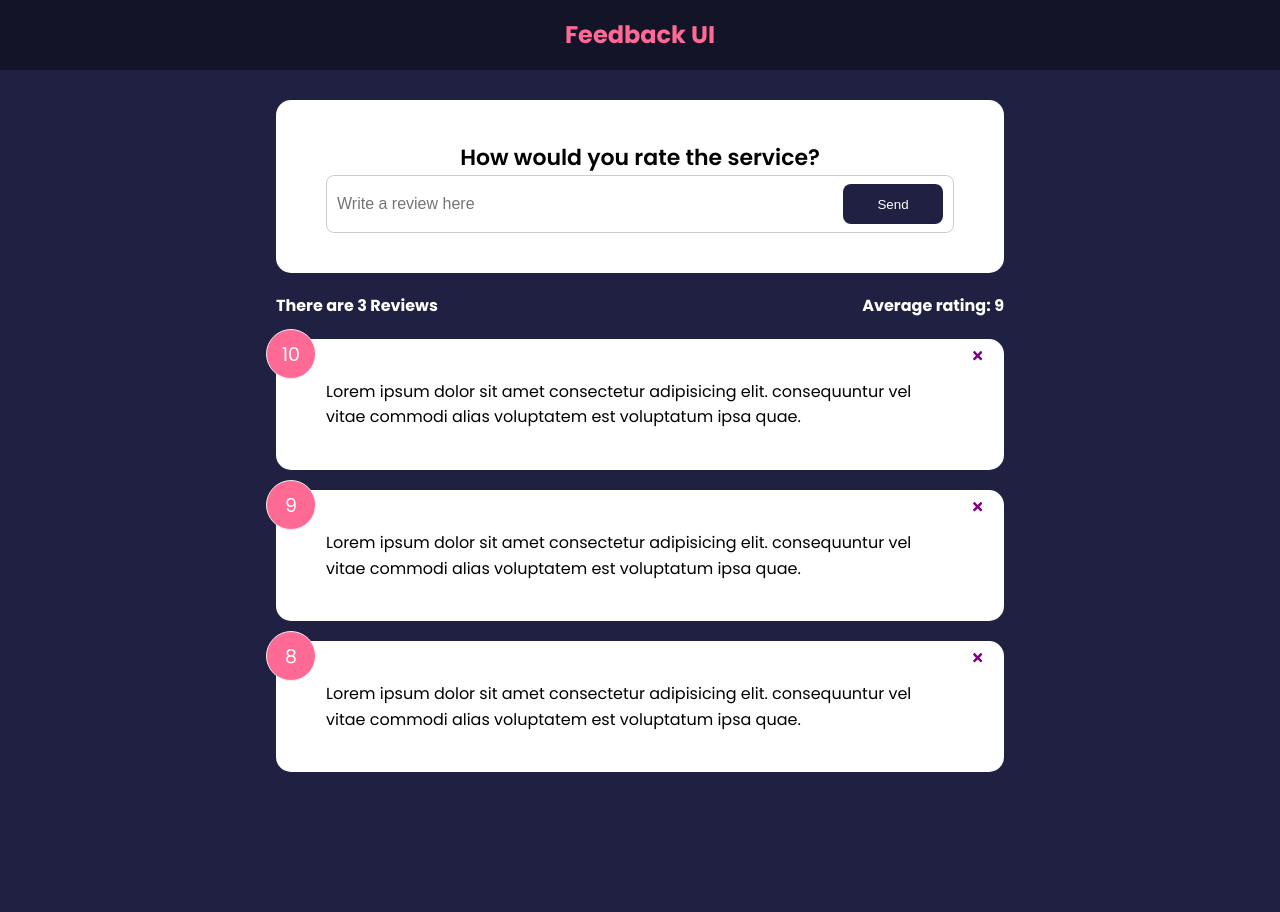
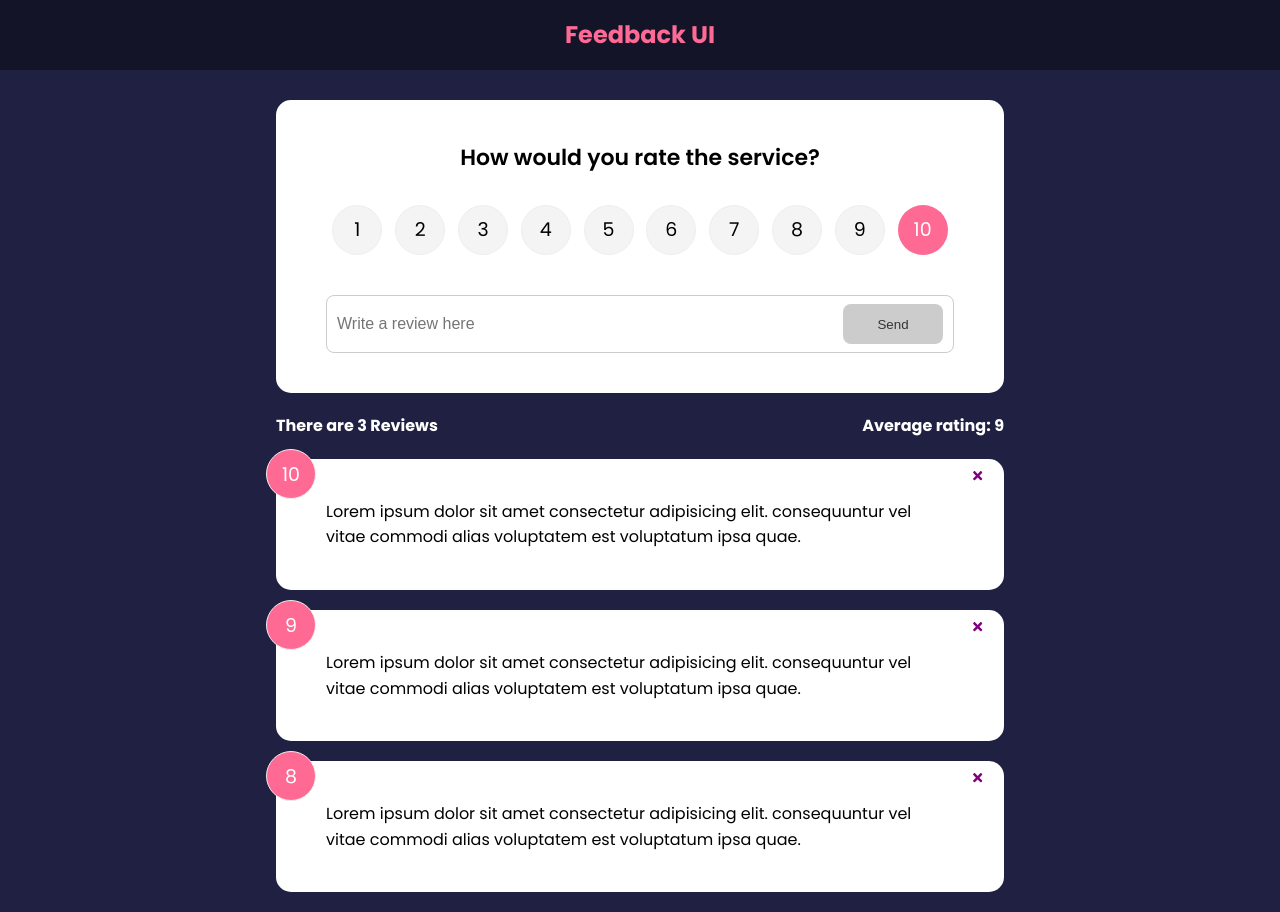
Before and after one commit to jtc27/Feedback-App-React, a React (Create React App) app: page / in a window 1280 px wide. Before the commit the page ends 800 px from the top, so only its background shows below. Built offline with nearby package versions, Linux system fonts and the light colour scheme.

Commit message:
radio buttons added to feedback form

```diff
--- a/src/components/FeedbackForm.jsx
+++ b/src/components/FeedbackForm.jsx
@@ -1,11 +1,28 @@
 import Card from "./shared/card"
 import Button from "./shared/button"
 import {useState} from 'react'
+import RatingSelect from "./RatingSelect"
 
 function FeedbackForm() {
 
   const [text, setText] = useState('')
+  const [rating, setRating] = useState(10)
+  const [btnDisabled, setBtnDisabled] = useState(true)
+  const [message, setMessage] = useState('')
+
+
   const handleTextChange = (e) => {
+    if(text === ''){
+      setBtnDisabled(true)
+      setMessage(null)
+    } else if(text !=='' && text.trim().length <= 10) {
+      setBtnDisabled(true)
+      setMessage('Review must be at least 10 characters')
+    } else {
+      setBtnDisabled(false)
+      setMessage(null)
+    }
+
     setText(e.target.value);
   }
 
@@ -13,15 +30,17 @@
     <Card>
       <form>
         <h2>How would you rate the service?</h2>
-        {/* rating select component */}
+        <RatingSelect select={(rating) => setRating(rating)} />
         <div className="input-group">
           <input
           onChange={handleTextChange}
           type='text'
           placeholder='Write a review here'
           value={text} />
-          <Button type="submit">Send</Button>
+          <Button type="submit" isDisabled={btnDisabled}>Send</Button>
         </div>
+
+        {message && <div className="message">{message}</div>}
       </form>
 
 
--- /dev/null
+++ b/src/components/RatingSelect.jsx
@@ -0,0 +1,31 @@
+import { useState } from "react"
+
+function RatingSelect({select}) {
+
+  const [selected, setSelected] = useState(10)
+
+  const handleChange = (e) => {
+    setSelected(+e.currentTarget.value);
+    select(+e.currentTarget.value)
+  }
+
+  return (
+    <ul className='rating'>
+      {Array.from({ length: 10 }, (_, i) => (
+        <li key={`rating-${i + 1}`}>
+          <input
+            type='radio'
+            id={`num${i + 1}`}
+            name='rating'
+            value={i + 1}
+            onChange={handleChange}
+            checked={selected === i + 1}
+          />
+          <label htmlFor={`num${i + 1}`}>{i + 1}</label>
+        </li>
+      ))}
+    </ul>
+  )
+}
+
+export default RatingSelect
```
